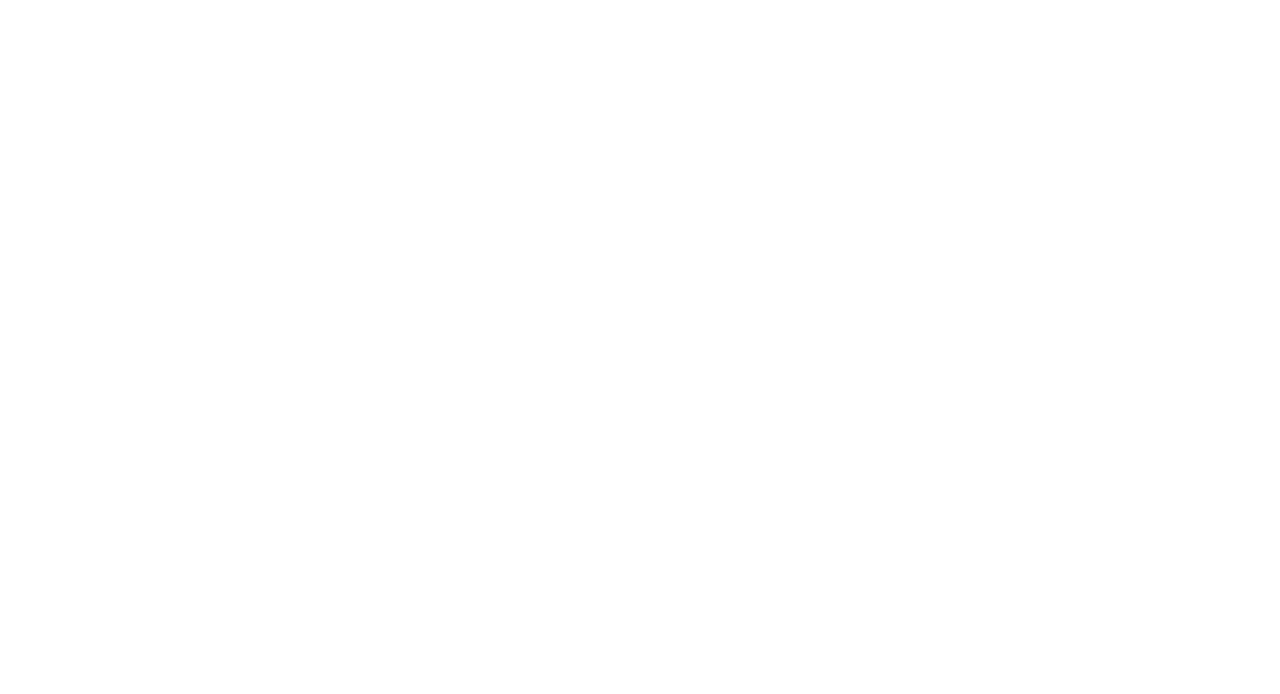
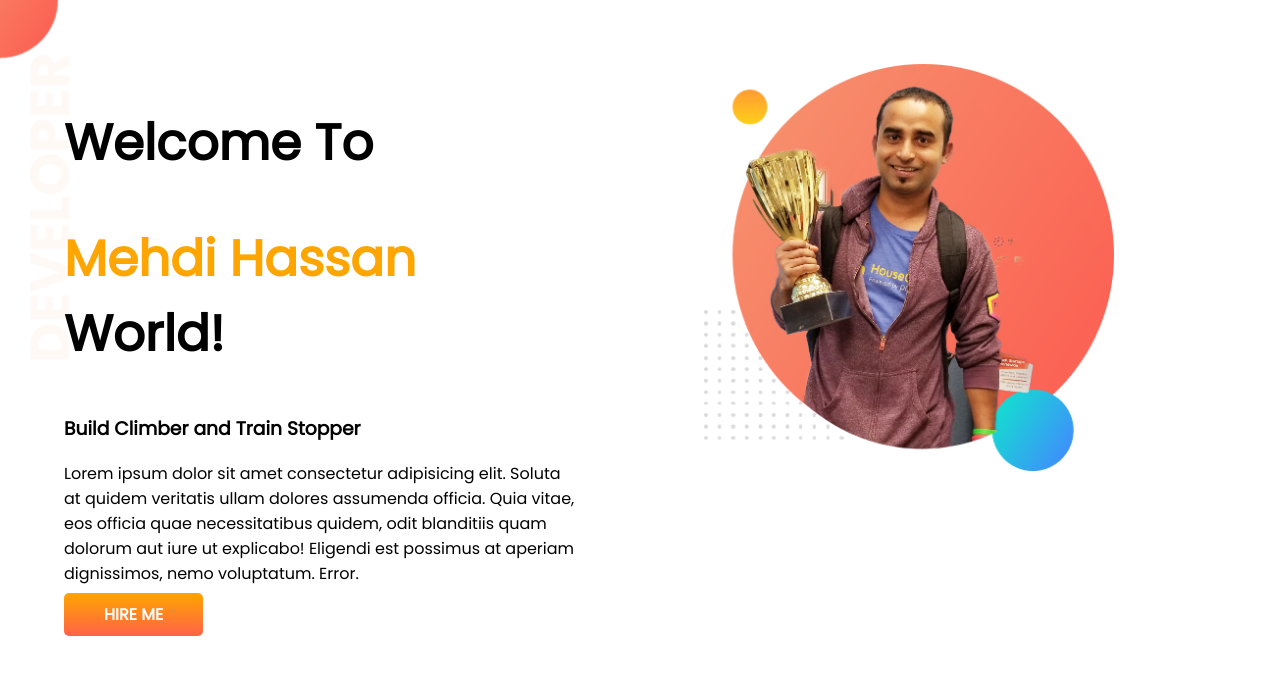
Before and after one commit to mehdi-hassan1/developer-portfolio, a plain HTML site: page index.html in a window 1280 px wide. Drawn offline with Linux system fonts and the light colour scheme.

Commit message:
top-banner added

```diff
--- a/index.html
+++ b/index.html
@@ -1,13 +1,34 @@
 <!DOCTYPE html>
 <html lang="en">
+
 <head>
     <meta charset="UTF-8">
     <meta http-equiv="X-UA-Compatible" content="IE=edge">
     <meta name="viewport" content="width=device-width, initial-scale=1.0">
     <title>Mehdi Portfolio</title>
+    <link rel="preconnect" href="https://fonts.googleapis.com">
+    <link rel="preconnect" href="https://fonts.gstatic.com" crossorigin>
+    <link href="https://fonts.googleapis.com/css2?family=Poppins&display=swap" rel="stylesheet">
     <link rel="stylesheet" href="style.css">
 </head>
+
 <body>
+    <section class="top-banner">
+        <div class="half-width">
+            <h1>Welcome To</h1>
+            <h1> <span class="orange-color">Mehdi Hassan</span> World!</h1>
+            <h3>Build Climber and Train Stopper</h3>
+            <p>Lorem ipsum dolor sit amet consectetur adipisicing elit. Soluta at quidem veritatis ullam dolores
+                assumenda officia. Quia vitae, eos officia quae necessitatibus quidem, odit blanditiis quam dolorum aut
+                iure ut explicabo! Eligendi est possimus at aperiam dignissimos, nemo voluptatum. Error.</p>
 
+            <a class="link-button" target="_blank" href="https://www.linkedin.com/in/mehdi-hassan-662259210/">HIRE
+                ME</a>
+        </div>
+        <div class="half-width">
+            <img src="images/jhankar.png" alt="">
+        </div>
+    </section>
 </body>
+
 </html>
--- a/style.css
+++ b/style.css
@@ -0,0 +1,39 @@
+body {
+    font-family: 'Poppins', sans-serif;
+    margin: 0%;
+}
+
+h1 {
+    font-size: 50px;
+}
+
+.orange-color {
+    color: orange;
+}
+
+section {
+    display: flex;
+}
+
+.half-width {
+    width: 50%;
+    padding: 5%;
+}
+
+.half-width img {
+    width: 80%;
+}
+
+.link-button {
+    text-decoration: none;
+    background-image: linear-gradient(orange, tomato);
+    padding: 10px 40px;
+    border-radius: 5px;
+    color: white;
+    font-weight: 700;
+}
+
+.top-banner {
+    background-image: url(images/top-banner.png);
+    background-repeat: no-repeat;
+}
```
Also changed, not shown: images/dream-bg.png (added), images/exp-bg.png (added), images/jhankar.png (added), images/jhankar2.png (added), images/my-bg.png (added), images/my-bg2.png (added), images/top-banner.png (added), 7 other files.
